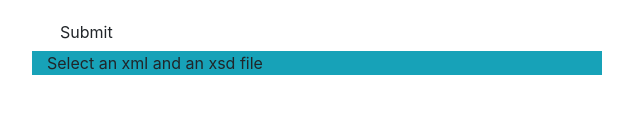
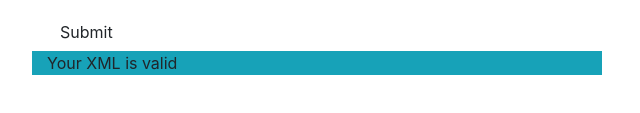
Before and after one commit to oscarftoro/xml_viewer, a website: page priv/client/index.html in a window 1280 px wide. Shown: the part 181-294 px from the top of the page, 38-678 px from the left. Drawn offline with nearby package versions, Linux system fonts and the light colour scheme.

Commit message:
implement the third case of the recursive XML to JSON Tree definition @ xml_viewer_nucleus. Add dummy succesful example of result at xml_viewer_upload_handler

```diff
--- a/priv/client/index.html
+++ b/priv/client/index.html
@@ -37,7 +37,7 @@
       <input type="submit" class="btn btn-default">
   </form>
   <div class="row">
-    <p class="bg-info col-md-6 center-block">Select an xml and an xsd file</p>
+    <p class="bg-info col-md-6 center-block">Your XML is valid</p>
     <div id="tree"></div>
   </div>
 </div>
```
Also changed, not shown: 2 other files.
